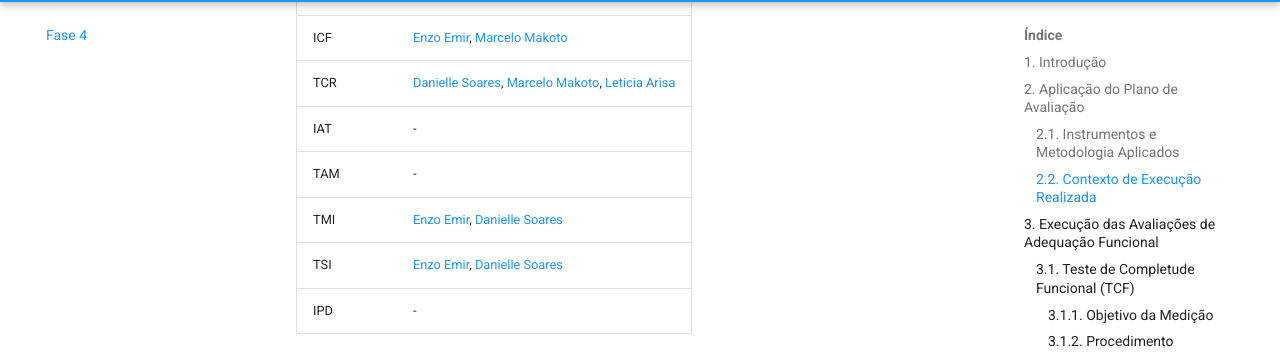
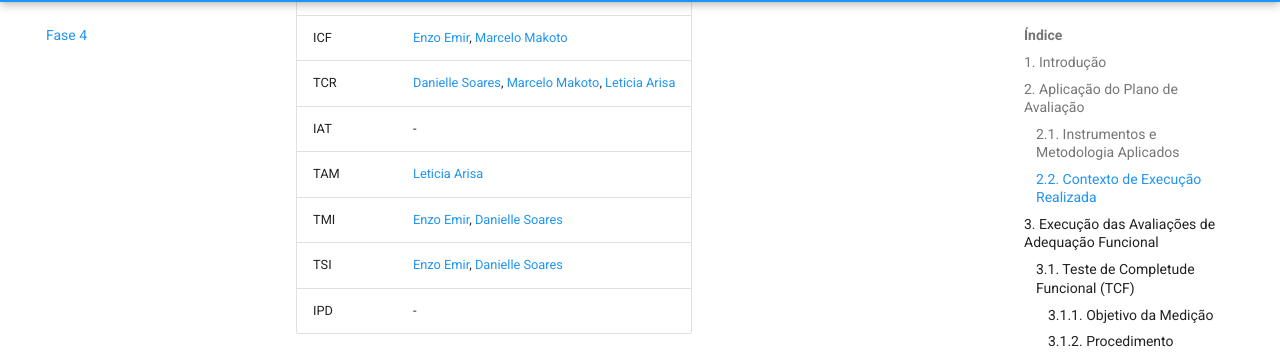
Before and after one commit to FCTE-Qualidade-de-Software-1/2025-2_T02_DOROTHY-JOHNSON, an MkDocs documentation site: the page built from docs/fase4/execucaoFase4.md, in a window 1280 px wide and 900 px high, scrolled down 1226 px. Shown: the part 94-446 px from the top of the window. Built offline with MkDocs 1.6.1 and Material for MkDocs 9.7.7, drawn with Linux system fonts in a browser that asks for light colours; comment, search, counter and statistics services are not loaded.

Commit message:
update: tabela de contribuição

```diff
--- a/docs/fase4/execucaoFase4.md
+++ b/docs/fase4/execucaoFase4.md
@@ -37,7 +37,7 @@ Cada membro da equipe ficou responsável por testar **2 questões específicas**
 | ICF | [Enzo Emir](https://github.com/EnzoEmir), [Marcelo Makoto](https://github.com/MM4k) |
 | TCR | [Danielle Soares](https://github.com/danielle-soaress), [Marcelo Makoto](https://github.com/MM4k), [Leticia Arisa](https://github.com/Leticia-Arisa-K-Higa) |
 | IAT | - |
-| TAM | - |
+| TAM | [Leticia Arisa](https://github.com/Leticia-Arisa-K-Higa) |
 | TMI | [Enzo Emir](https://github.com/EnzoEmir), [Danielle Soares](https://github.com/danielle-soaress) |
 | TSI | [Enzo Emir](https://github.com/EnzoEmir), [Danielle Soares](https://github.com/danielle-soaress) |
 | IPD | - |
```
